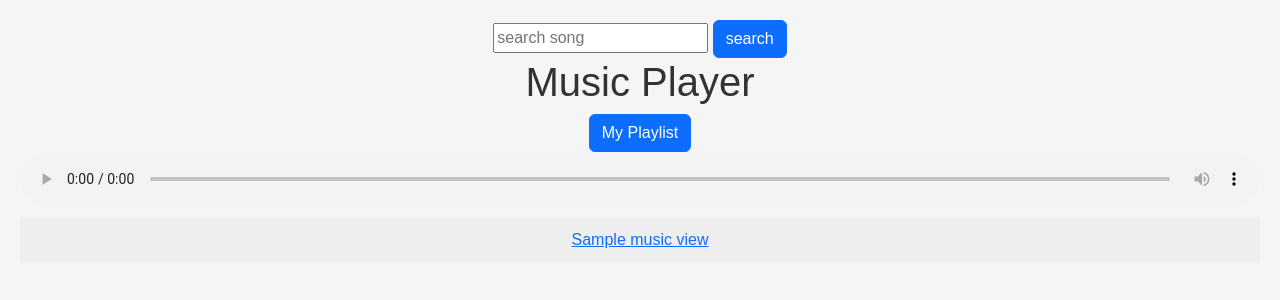
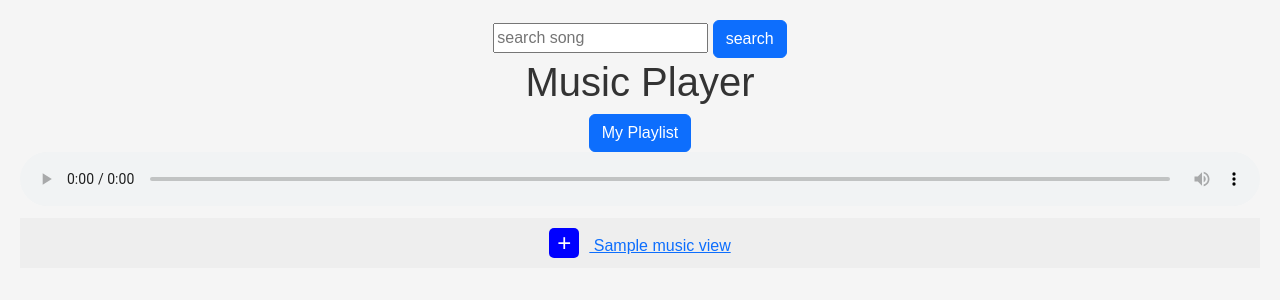
Before and after one commit to ValdezShekinahAnisetteBelen/laboratory2_valdez3f1, a CodeIgniter 4 app: the page made by app/Views/music_view.php in a window 1280 px wide. Shown: the top 300 px of the page. Run offline with PHP 8.4 and a stand-in for CodeIgniter, Linux system fonts and the light colour scheme; the template is opened without the code that fills it: most values are stand-ins (such as "Sample title", 1, 10 or a date in 2020); some libraries are stand-ins or nearby versions.

Commit message:
add (+) playlist button

```diff
--- a/app/Views/music_view.php
+++ b/app/Views/music_view.php
@@ -9,6 +9,7 @@
     <script src="https://cdn.jsdelivr.net/npm/bootstrap@5.3.1/dist/js/bootstrap.bundle.min.js"></script>
     <script src="https://code.jquery.com/jquery-3.6.0.min.js"></script>
     <style>
+
         body {
             font-family: Arial, sans-serif;
             text-align: center;
@@ -53,6 +54,23 @@
             background-color: #007bff;
             color: #fff;
         }
+                /* Add this CSS to your stylesheet */
+        .plus-button {
+            background-color: blue; /* Blue background */
+            width: 30px; /* Adjust the width as needed */
+            height: 30px; /* Adjust the height as needed */
+            display: inline-block;
+            margin-right: 10px; /* Add some spacing between the button and the title */
+            text-align: center;
+            border-radius: 5px; /* Rounded corners */
+            cursor: pointer;
+        }
+
+        .plus-icon {
+            font-size: 24px; /* Adjust the font size as needed */
+            color: white; /* White plus sign */
+            line-height: 30px; /* Vertically center the plus sign */
+        }
     </style>
 </head>
 <body>
@@ -89,7 +107,12 @@
 <ul id="playlist">
     <?php foreach ($music_view as $index => $music): ?>
         <li class="playlist-item" data-src="<?= $music['file_path'] ?>">
-            <a href="#" class="play-link" data-index="<?= $index ?>"><?= $music['title'] ?></a>
+            <a href="#" class="play-link" data-index="<?= $index ?>">
+                <div class="plus-button">
+                    <div class="plus-icon">+</div>
+                </div>
+                <?= $music['title'] ?>
+            </a>
         </li>
     <?php endforeach; ?>
 </ul>
```
